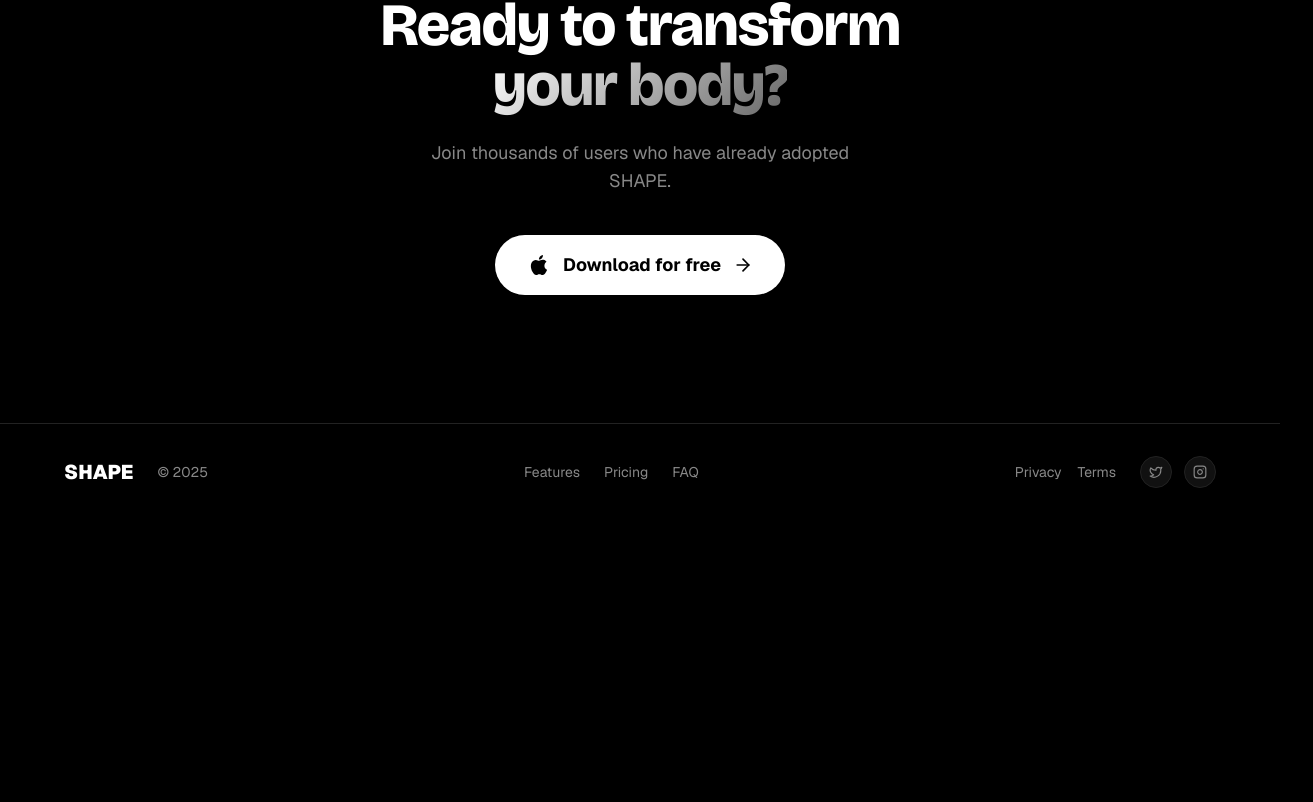
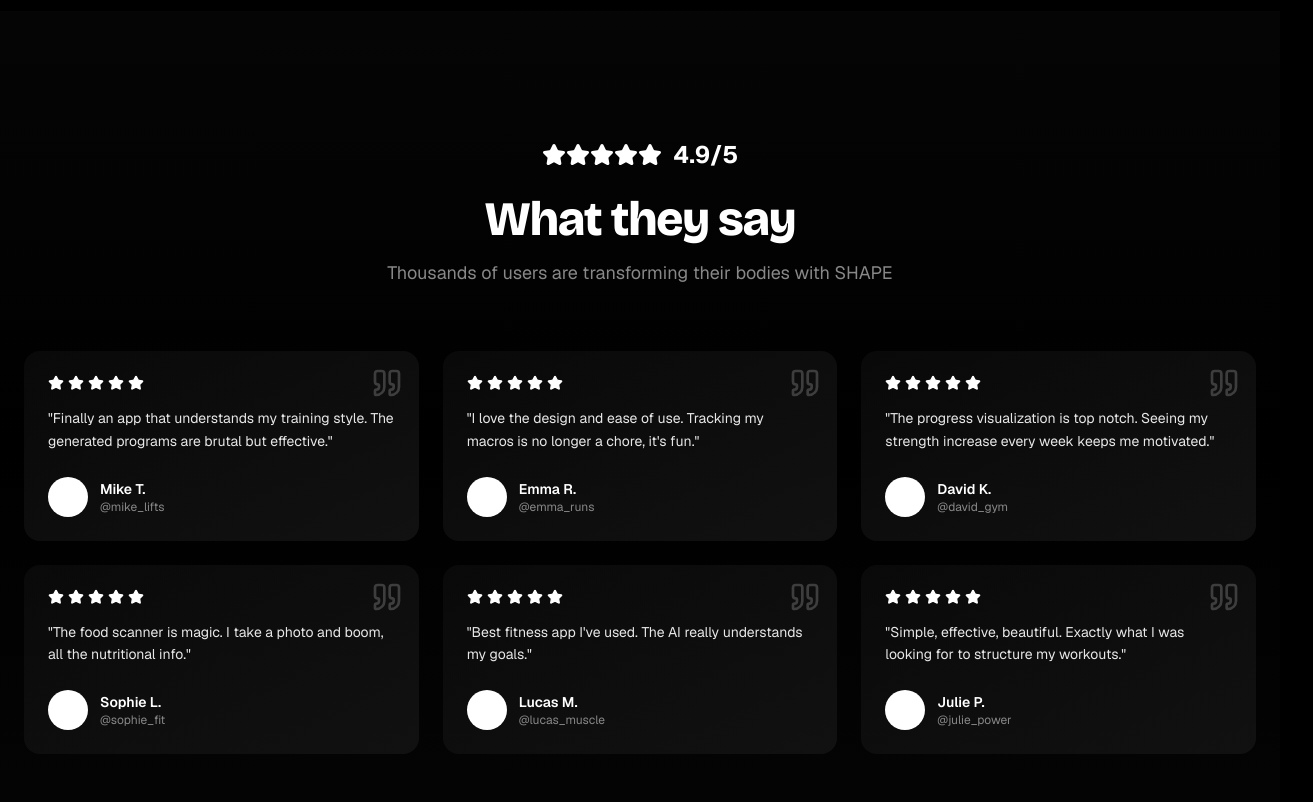
Before and after one commit to shapeproapp/shape-website, a Next.js app: page /en in a window 1280 px wide. Shown: the part 9678-10480 px from the top of the page, 1313 px wide, since content can reach past the window. Before the commit the page ends 10198 px from the top, so only its background shows below. Built offline with nearby package versions, Linux system fonts and the light colour scheme.

Commit message:
fix: localize missed components ReviewTicker and StickyScroll

```diff
--- a/app/[lang]/page.tsx
+++ b/app/[lang]/page.tsx
@@ -10,6 +10,8 @@
 import { Pricing } from "@/components/Pricing";
 import { FAQ } from "@/components/FAQ";
 import { Footer } from "@/components/Footer";
+import { StickyScroll } from "@/components/StickyScroll";
+import { ReviewTicker } from "@/components/ReviewTicker";
 import { getDictionary } from "@/lib/dictionary";
 
 export default async function Home({
@@ -26,10 +28,12 @@
       <Hero dict={dict.hero} />
       <Stats dict={dict.stats} />
       <Features dict={dict.features} />
+      <StickyScroll dict={dict.stickyScroll} />
       <HowItWorks dict={dict.howItWorks} />
       <ScanDemo dict={dict.scanDemo} />
       <AppShowcase dict={dict.appShowcase} />
       <Comparison dict={dict.comparison} />
+      <ReviewTicker dict={dict.reviewTicker} />
       <Pricing dict={dict.pricing} />
       <FAQ dict={dict.faq} />
       <Footer dict={dict.footer} />
--- a/components/ReviewTicker.tsx
+++ b/components/ReviewTicker.tsx
@@ -2,47 +2,13 @@
 
 import { motion } from "framer-motion";
 import { Star, Quote } from "lucide-react";
+import { Dictionary } from "@/lib/dictionary";
 
-const reviews = [
-    {
-        text: "Enfin une app qui comprend mon style d'entraînement. Les programmes générés sont brutaux mais efficaces.",
-        author: "Mike T.",
-        handle: "@mike_lifts",
-        avatar: "M"
-    },
-    {
-        text: "J'adore le design et la facilité d'utilisation. Suivre mes macros n'est plus une corvée, c'est amusant.",
-        author: "Emma R.",
-        handle: "@emma_runs",
-        avatar: "E"
-    },
-    {
-        text: "La visualisation des progrès est top. Voir ma force augmenter chaque semaine me garde motivé.",
-        author: "David K.",
-        handle: "@david_gym",
-        avatar: "D"
-    },
-    {
-        text: "Le scanner food est magique. Je prends une photo et boom, toutes les infos nutritionnelles.",
-        author: "Sophie L.",
-        handle: "@sophie_fit",
-        avatar: "S"
-    },
-    {
-        text: "Meilleure app de fitness que j'ai utilisée. L'IA comprend vraiment mes objectifs.",
-        author: "Lucas M.",
-        handle: "@lucas_muscle",
-        avatar: "L"
-    },
-    {
-        text: "Simple, efficace, beau. Exactement ce que je cherchais pour structurer mes entraînements.",
-        author: "Julie P.",
-        handle: "@julie_power",
-        avatar: "J"
-    }
-];
+interface ReviewTickerProps {
+    dict: Dictionary['reviewTicker'];
+}
 
-function ReviewCard({ review, index }: { review: typeof reviews[0]; index: number }) {
+function ReviewCard({ review, index }: { review: Dictionary['reviewTicker']['reviews'][0]; index: number }) {
     return (
         <motion.div
             initial={{ opacity: 0, y: 20 }}
@@ -69,7 +35,7 @@
             {/* Author */}
             <div className="flex items-center gap-3">
                 <div className="w-10 h-10 rounded-full bg-accent flex items-center justify-center text-white font-bold text-sm">
-                    {review.avatar}
+                    {review.author.charAt(0)}
                 </div>
                 <div>
                     <p className="font-semibold text-sm">{review.author}</p>
@@ -80,7 +46,7 @@
     );
 }
 
-export function ReviewTicker() {
+export function ReviewTicker({ dict }: ReviewTickerProps) {
     return (
         <section className="py-24 lg:py-32 bg-background relative overflow-hidden">
             {/* Subtle gradient */}
@@ -100,7 +66,7 @@
                                 <Star key={i} className="w-6 h-6 fill-accent text-accent" />
                             ))}
                         </div>
-                        <span className="text-2xl font-bold">4.9/5</span>
+                        <span className="text-2xl font-bold">{dict.rating}</span>
                     </motion.div>
 
                     <motion.h2
@@ -110,7 +76,7 @@
                         transition={{ delay: 0.1 }}
                         className="text-4xl sm:text-5xl font-black tracking-tight mb-4"
                     >
-                        Ce qu'ils en pensent
+                        {dict.title}
                     </motion.h2>
 
                     <motion.p
@@ -120,13 +86,13 @@
                         transition={{ delay: 0.2 }}
                         className="text-muted-foreground text-lg"
                     >
-                        Des milliers d'utilisateurs transforment leur corps avec SHAPE
+                        {dict.subtitle}
                     </motion.p>
                 </div>
 
                 {/* Reviews Grid */}
                 <div className="grid sm:grid-cols-2 lg:grid-cols-3 gap-6">
-                    {reviews.map((review, index) => (
+                    {dict.reviews.map((review, index) => (
                         <ReviewCard key={index} review={review} index={index} />
                     ))}
                 </div>
--- a/components/StickyScroll.tsx
+++ b/components/StickyScroll.tsx
@@ -4,70 +4,30 @@
 import Image from "next/image";
 import { useScroll, useMotionValueEvent, motion } from "framer-motion";
 import { cn } from "@/lib/utils";
+import { Dictionary } from "@/lib/dictionary";
 
-const features = [
-    {
-        title: "Programmes IA Personnalisés",
-        description:
-            "Fini le hasard à la salle. Notre IA analyse votre expérience, votre matériel et vos objectifs pour créer le plan d'entraînement parfait pour vous, semaine après semaine.",
-        content: (
-            <div className="h-full w-full flex items-center justify-center">
-                <Image
-                    src="/assets/screenshots/workout.png"
-                    alt="AI Workouts"
-                    fill
-                    className="object-cover"
-                    priority
-                />
-            </div>
-        ),
-        image: "/assets/screenshots/workout.png",
-    },
-    {
-        title: "Nutrition Intelligente",
-        description:
-            "La nutrition simplifiée. Prenez simplement une photo de votre repas, et notre IA calcule instantanément les calories et les macros. Plus de prise de tête.",
-        content: (
-            <div className="h-full w-full flex items-center justify-center">
-                <Image
-                    src="/assets/screenshots/profile.png"
-                    alt="Smart Nutrition"
-                    fill
-                    className="object-cover"
-                />
-            </div>
-        ),
-        image: "/assets/screenshots/profile.png",
-    },
-    {
-        title: "Suivi de Progression",
-        description:
-            "Visualisez votre transformation avec des analyses détaillées. Suivez vos gains de force, votre poids et vos séries de constance en un coup d'œil.",
-        content: (
-            <div className="h-full w-full flex items-center justify-center">
-                <Image
-                    src="/assets/screenshots/dashboard.png"
-                    alt="Real-time Progress"
-                    fill
-                    className="object-cover"
-                />
-            </div>
-        ),
-        image: "/assets/screenshots/dashboard.png",
-    },
-];
+interface StickyScrollProps {
+    dict: Dictionary['stickyScroll'];
+}
 
-export function StickyScroll() {
+export function StickyScroll({ dict }: StickyScrollProps) {
     const [activeCard, setActiveCard] = useState(0);
     const ref = useRef<any>(null);
     const { scrollYProgress } = useScroll({
         target: ref,
         offset: ["start start", "end end"],
     });
-    const cardLength = features.length;
+
+    const images = [
+        "/assets/screenshots/workout.png",
+        "/assets/screenshots/profile.png",
+        "/assets/screenshots/dashboard.png",
+    ];
+
+    const cardLength = dict.features.length;
 
     useMotionValueEvent(scrollYProgress, "change", (latest) => {
-        const cardsBreakpoints = features.map((_, index) => index / cardLength);
+        const cardsBreakpoints = dict.features.map((_, index) => index / cardLength);
         const closestBreakpointIndex = cardsBreakpoints.reduce(
             (acc, breakpoint, index) => {
                 const distance = Math.abs(latest - breakpoint);
@@ -85,8 +45,8 @@
         <div className="py-20 lg:py-32 bg-[#050505]" id="features" ref={ref}>
             <div className="flex justify-center mb-16 px-4">
                 <h2 className="text-4xl md:text-6xl font-black tracking-tight text-center max-w-2xl font-[family-name:var(--font-heading)] text-white">
-                    Le futur du <br className="hidden md:block" />
-                    <span className="text-gray-500">fitness est ici</span>
+                    {dict.title.prefix} <br className="hidden md:block" />
+                    <span className="text-gray-500">{dict.title.suffix}</span>
                 </h2>
             </div>
 
@@ -103,19 +63,20 @@
                                 <div className="absolute top-0 w-full h-7 bg-black z-20 flex justify-center">
                                     <div className="w-20 h-5 bg-black rounded-b-2xl" />
                                 </div>
-                                {features.map((feature, index) => (
+                                {images.map((imgSrc, index) => (
                                     <motion.div
-                                        key={feature.title + index}
+                                        key={index}
                                         initial={{ opacity: 0 }}
                                         animate={{ opacity: activeCard === index ? 1 : 0 }}
                                         transition={{ duration: 0.5 }}
                                         className="absolute inset-0 h-full w-full"
                                     >
                                         <Image
-                                            src={feature.image}
-                                            alt={feature.title}
+                                            src={imgSrc}
+                                            alt="App Screen"
                                             fill
                                             className="object-cover"
+                                            priority={index === 0}
                                         />
                                     </motion.div>
                                 ))}
@@ -127,8 +88,8 @@
 
                     {/* Right Scroll Portion (Text) */}
                     <div className="flex flex-col justify-center relative pt-20 lg:pt-0">
-                        {features.map((item, index) => (
-                            <div key={item.title + index} className="min-h-[60vh] flex flex-col justify-center my-10 group">
+                        {dict.features.map((item, index) => (
+                            <div key={index} className="min-h-[60vh] flex flex-col justify-center my-10 group">
                                 <motion.div
                                     initial={{ opacity: 0, x: 50 }}
                                     whileInView={{ opacity: 1, x: 0 }}
@@ -151,7 +112,7 @@
                                     {/* Mobile Only Image */}
                                     <div className="lg:hidden mt-8 relative w-full aspect-[9/16] rounded-2xl overflow-hidden border border-white/10 shadow-sm">
                                         <Image
-                                            src={item.image}
+                                            src={images[index]}
                                             alt={item.title}
                                             fill
                                             className="object-cover"
--- a/dictionaries/en.json
+++ b/dictionaries/en.json
@@ -5,6 +5,63 @@
         "faq": "FAQ",
         "download": "Download",
         "downloadApp": "App"
+    },
+    "reviewTicker": {
+        "rating": "4.9/5",
+        "title": "What they say",
+        "subtitle": "Thousands of users are transforming their bodies with SHAPE",
+        "reviews": [
+            {
+                "text": "Finally an app that understands my training style. The generated programs are brutal but effective.",
+                "author": "Mike T.",
+                "handle": "@mike_lifts"
+            },
+            {
+                "text": "I love the design and ease of use. Tracking my macros is no longer a chore, it's fun.",
+                "author": "Emma R.",
+                "handle": "@emma_runs"
+            },
+            {
+                "text": "The progress visualization is top notch. Seeing my strength increase every week keeps me motivated.",
+                "author": "David K.",
+                "handle": "@david_gym"
+            },
+            {
+                "text": "The food scanner is magic. I take a photo and boom, all the nutritional info.",
+                "author": "Sophie L.",
+                "handle": "@sophie_fit"
+            },
+            {
+                "text": "Best fitness app I've used. The AI really understands my goals.",
+                "author": "Lucas M.",
+                "handle": "@lucas_muscle"
+            },
+            {
+                "text": "Simple, effective, beautiful. Exactly what I was looking for to structure my workouts.",
+                "author": "Julie P.",
+                "handle": "@julie_power"
+            }
+        ]
+    },
+    "stickyScroll": {
+        "title": {
+            "prefix": "The future of",
+            "suffix": "fitness is here"
+        },
+        "features": [
+            {
+                "title": "Personalized AI Programs",
+                "description": "No more guessing at the gym. Our AI analyzes your experience, equipment, and goals to create the perfect workout plan for you, week after week."
+            },
+            {
+                "title": "Smart Nutrition",
+                "description": "Nutrition simplified. Simply take a photo of your meal, and our AI instantly calculates calories and macros. No more headache."
+            },
+            {
+                "title": "Progress Tracking",
+                "description": "Visualize your transformation with detailed analytics. Track your strength gains, weight, and consistency streaks at a glance."
+            }
+        ]
     },
     "hero": {
         "badge": {
--- a/dictionaries/fr.json
+++ b/dictionaries/fr.json
@@ -5,6 +5,63 @@
         "faq": "FAQ",
         "download": "Télécharger",
         "downloadApp": "App"
+    },
+    "reviewTicker": {
+        "rating": "4.9/5",
+        "title": "Ce qu'ils en pensent",
+        "subtitle": "Des milliers d'utilisateurs transforment leur corps avec SHAPE",
+        "reviews": [
+            {
+                "text": "Enfin une app qui comprend mon style d'entraînement. Les programmes générés sont brutaux mais efficaces.",
+                "author": "Mike T.",
+                "handle": "@mike_lifts"
+            },
+            {
+                "text": "J'adore le design et la facilité d'utilisation. Suivre mes macros n'est plus une corvée, c'est amusant.",
+                "author": "Emma R.",
+                "handle": "@emma_runs"
+            },
+            {
+                "text": "La visualisation des progrès est top. Voir ma force augmenter chaque semaine me garde motivé.",
+                "author": "David K.",
+                "handle": "@david_gym"
+            },
+            {
+                "text": "Le scanner food est magique. Je prends une photo et boom, toutes les infos nutritionnelles.",
+                "author": "Sophie L.",
+                "handle": "@sophie_fit"
+            },
+            {
+                "text": "Meilleure app de fitness que j'ai utilisée. L'IA comprend vraiment mes objectifs.",
+                "author": "Lucas M.",
+                "handle": "@lucas_muscle"
+            },
+            {
+                "text": "Simple, efficace, beau. Exactement ce que je cherchais pour structurer mes entraînements.",
+                "author": "Julie P.",
+                "handle": "@julie_power"
+            }
+        ]
+    },
+    "stickyScroll": {
+        "title": {
+            "prefix": "Le futur du",
+            "suffix": "fitness est ici"
+        },
+        "features": [
+            {
+                "title": "Programmes IA Personnalisés",
+                "description": "Fini le hasard à la salle. Notre IA analyse votre expérience, votre matériel et vos objectifs pour créer le plan d'entraînement parfait pour vous, semaine après semaine."
+            },
+            {
+                "title": "Nutrition Intelligente",
+                "description": "La nutrition simplifiée. Prenez simplement une photo de votre repas, et notre IA calcule instantanément les calories et les macros. Plus de prise de tête."
+            },
+            {
+                "title": "Suivi de Progression",
+                "description": "Visualisez votre transformation avec des analyses détaillées. Suivez vos gains de force, votre poids et vos séries de constance en un coup d'œil."
+            }
+        ]
     },
     "hero": {
         "badge": {
```
